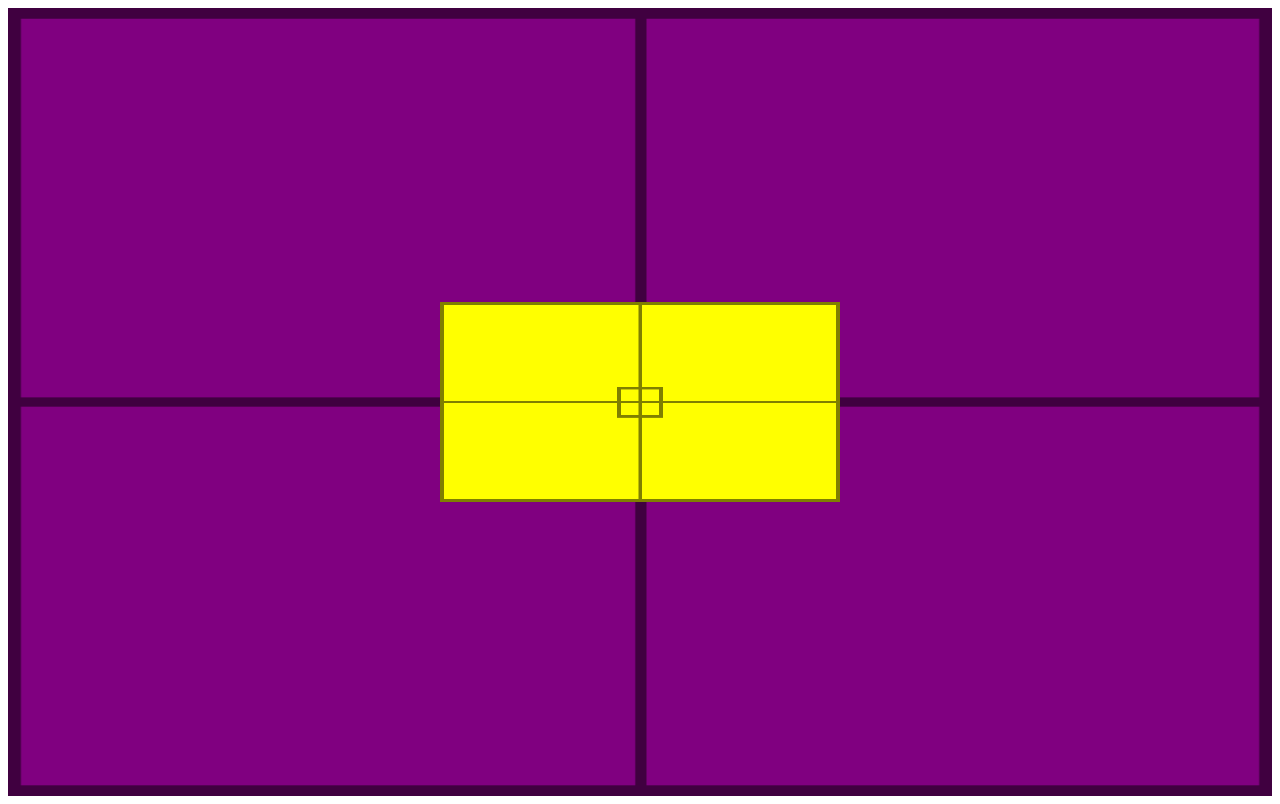
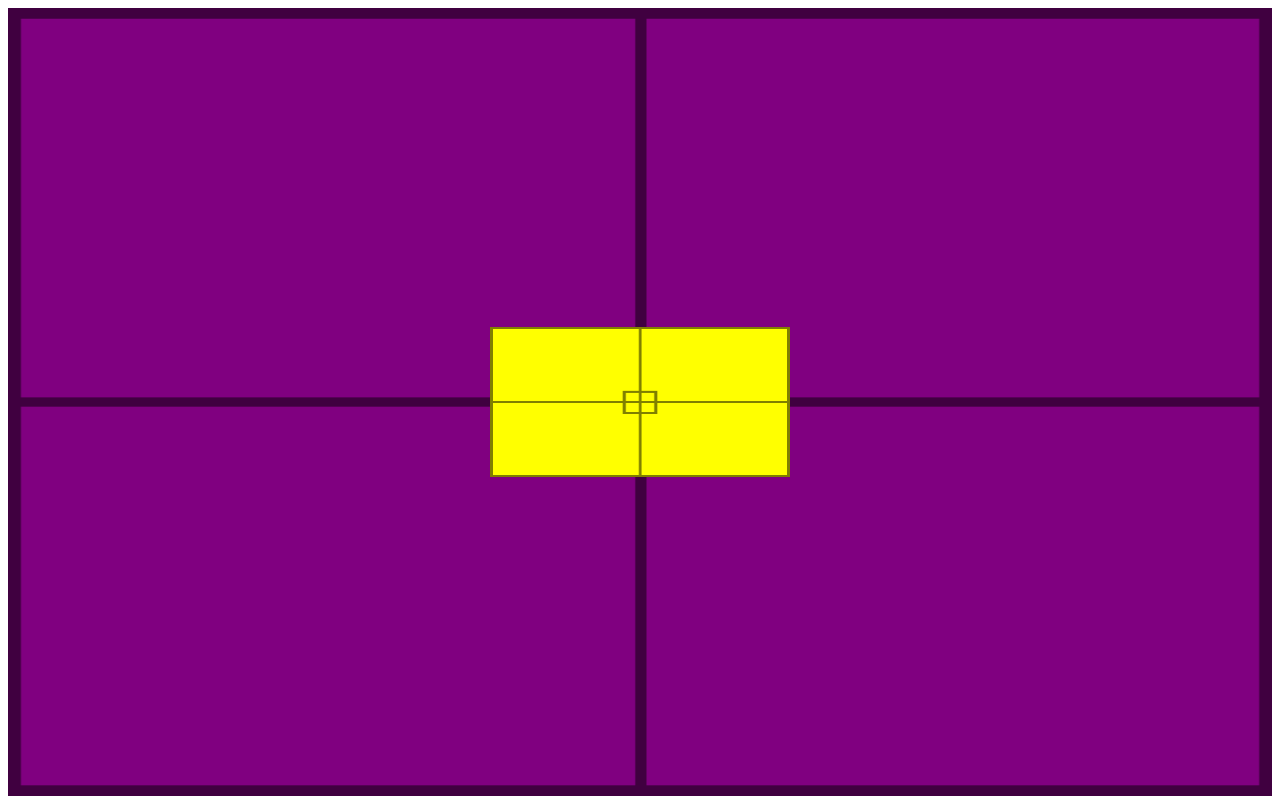
Before and after one commit to HerichGuedes/Html-Css, a plain HTML site: page Projetos html e css modulo 3/exercicio022/fundo007.html in a window 1280 px wide. Drawn offline with Linux system fonts and the light colour scheme.

Commit message:
Update fundo007.html

```diff
--- a/Projetos html e css modulo 3/exercicio022/fundo007.html
+++ b/Projetos html e css modulo 3/exercicio022/fundo007.html
@@ -18,8 +18,8 @@
             background-image: url('imagens/target001.png');
             background-size: 100% 100%;
             position: absolute;
-            height: 200px;
-            width: 400px;
+            height: 150px;
+            width: 300px;
             background-color: yellow;
             left: 50%;
             top: 50%;
```
